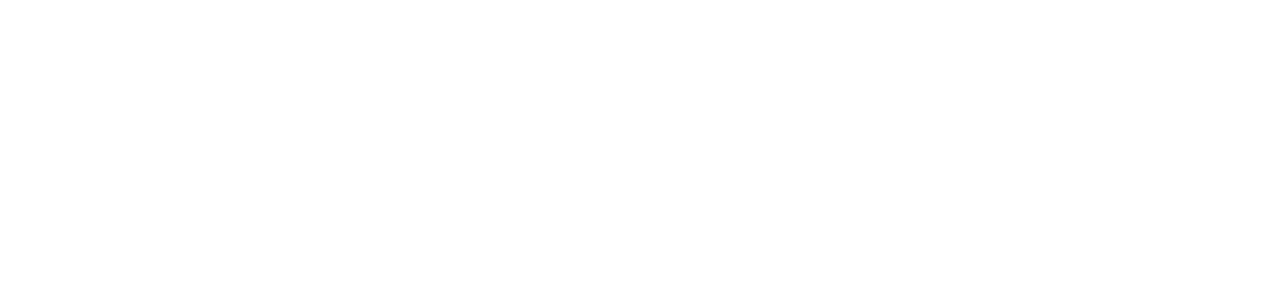
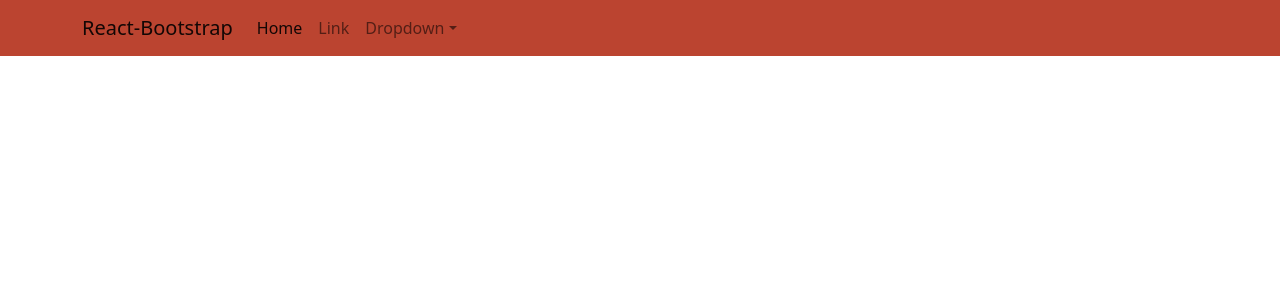
Before and after one commit to pickypou/cv-ludo, a React (Create React App) app: page / in a window 1280 px wide. Shown: the top 300 px of the page. Built offline with nearby package versions, Linux system fonts and the light colour scheme.

Commit message:
created navbar

```diff
--- a/src/App.js
+++ b/src/App.js
@@ -1,10 +1,11 @@
-
+import 'bootstrap/dist/css/bootstrap.min.css';
 import './App.css';
+import Navbar from './components/navbar/Navbar';
 
 function App() {
   return (
   <>
-
+  <Navbar />
   </>
   );
 }
--- /dev/null
+++ b/src/components/navbar/Navbar.js
@@ -0,0 +1,37 @@
+import React from 'react'
+import Container from 'react-bootstrap/Container';
+import Nav from 'react-bootstrap/Nav';
+import Navbar from 'react-bootstrap/Navbar';
+import NavDropdown from 'react-bootstrap/NavDropdown';
+import './navbar.css'
+
+
+export default function navbar() {
+  return (
+    <div>
+       <Navbar className='barnav' expand="lg">
+      <Container>
+        <Navbar.Brand href="#home">React-Bootstrap</Navbar.Brand>
+        <Navbar.Toggle aria-controls="basic-navbar-nav" />
+        <Navbar.Collapse id="basic-navbar-nav">
+          <Nav className="me-auto">
+            <Nav.Link className='navlink active' href="#home">Home</Nav.Link>
+            <Nav.Link className='navlink' href="#link">Link</Nav.Link>
+            <NavDropdown title="Dropdown" id="basic-nav-dropdown">
+              <NavDropdown.Item href="#action/3.1">Action</NavDropdown.Item>
+              <NavDropdown.Item href="#action/3.2">
+                Another action
+              </NavDropdown.Item>
+              <NavDropdown.Item href="#action/3.3">Something</NavDropdown.Item>
+              <NavDropdown.Divider />
+              <NavDropdown.Item href="#action/3.4">
+                Separated link
+              </NavDropdown.Item>
+            </NavDropdown>
+          </Nav>
+        </Navbar.Collapse>
+      </Container>
+    </Navbar>
+    </div>
+  )
+}
--- /dev/null
+++ b/src/components/navbar/navbar.css
@@ -0,0 +1,9 @@
+.barnav {
+    background: #BB4430;
+}
+.navlink {
+    background: #BB4430;
+}
+.navlink:hover {
+background: #7EBDC2;
+}
```
